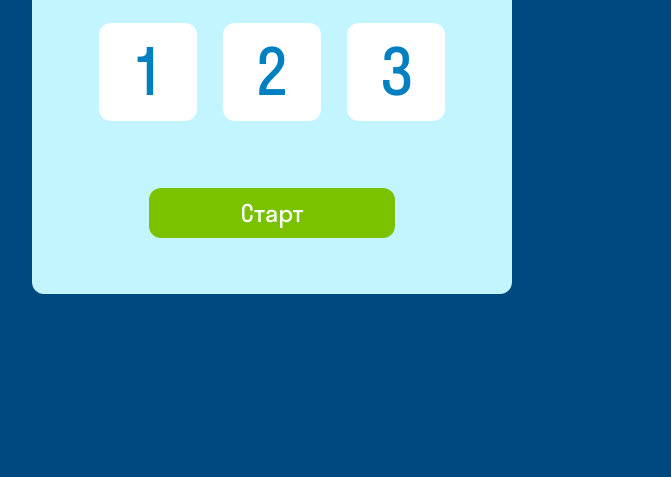
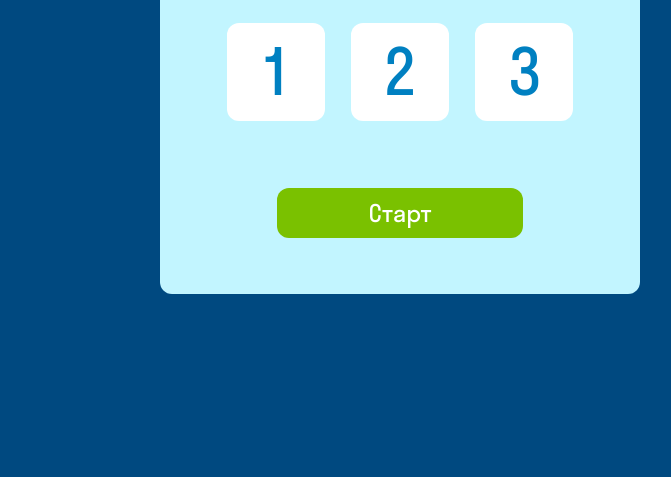
Before and after one commit to Alex-Viet/Devtools-Skypro, a plain HTML site: page index.html in a window 1280 px wide. Shown: the part 323-800 px from the top of the page, without its empty margins (240-911 px from the left). Drawn offline with Linux system fonts and the light colour scheme.

Commit message:
Адаптация

```diff
--- a/css/style.scss
+++ b/css/style.scss
@@ -16,7 +16,7 @@ body {
 .info {
     width: 480px;
     height: 459px;
-    margin: 158px 272px;
+    margin: 158px auto;
     border-radius: 12px;
     background-color: #C2F5FF;
     display: flex;
```
Also changed, not shown: css/style.css, 1 other file.
